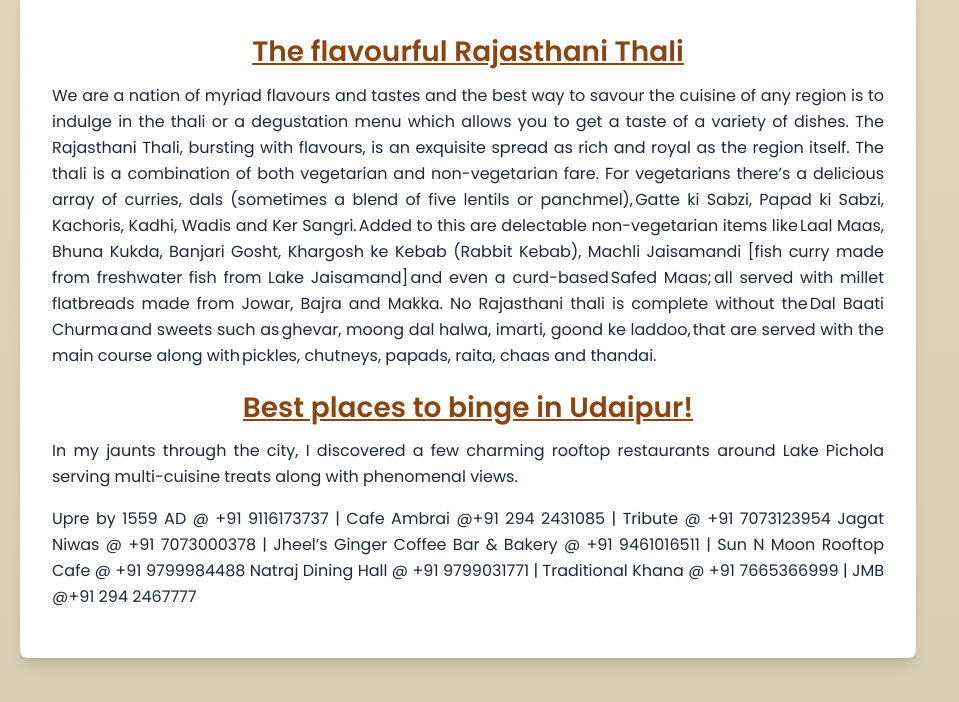
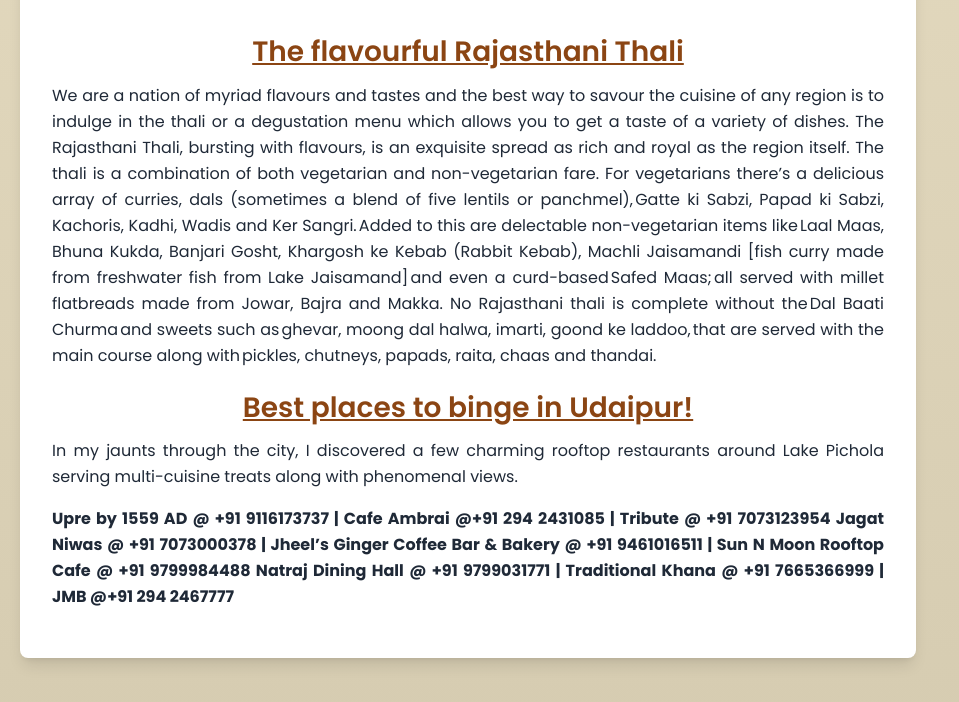
Before and after one commit to katrine-daniel/Udaipur-3, a plain HTML site: page index.html in a window 1280 px wide. Shown: the part 3683-4385 px from the top of the page, without its empty margins (0-959 px from the left). Drawn offline with nearby package versions, Linux system fonts and the light colour scheme.

Commit message:
index.html

```diff
--- a/index.html
+++ b/index.html
@@ -400,7 +400,7 @@
                         Pichola serving multi-cuisine treats along with phenomenal views.
                     </p>
 
-                    <p class="mb-4">
+                    <p class="font-bold mb-4">
 
 
                         Upre by 1559 AD @ +91 9116173737 | Cafe Ambrai @+91 294 2431085 | Tribute @ +91 7073123954
```
